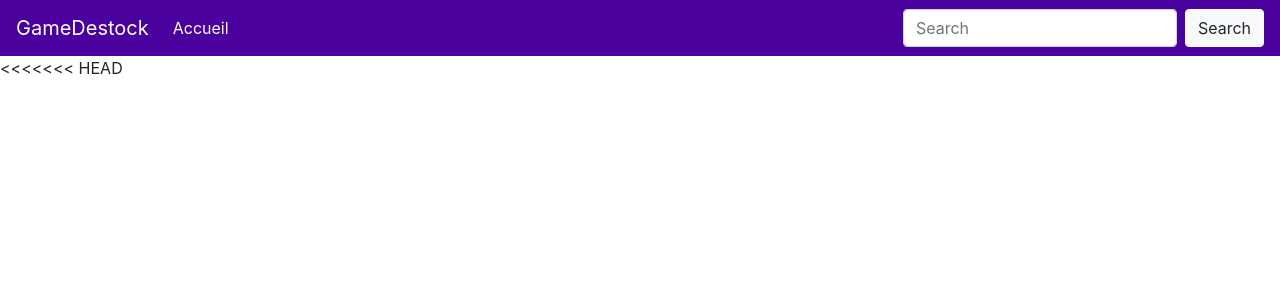
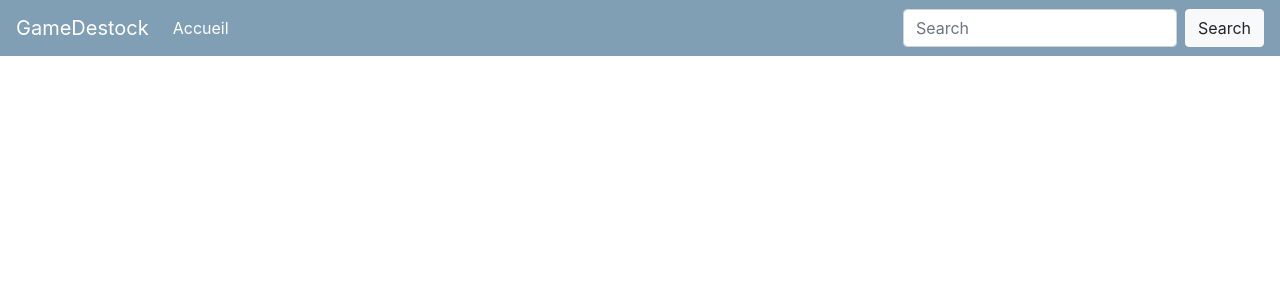
Before and after one commit to JustDams/uf-web-b2, a Symfony app: template templates/games/index.html.twig in a window 1280 px wide. Shown: the top 300 px of the page. Run offline with Twig, Linux system fonts and the light colour scheme; the template is opened without the code that fills it, so the values that code supplies are empty; some libraries are stand-ins or nearby versions.

Commit message:
refactor games index

```diff
--- /dev/null
+++ b/public/css/games.css
@@ -0,0 +1,3 @@
+.btn-buy {
+    border-radius: 0 0 .25rem .25rem;
+}
--- a/public/css/header.css
+++ b/public/css/header.css
@@ -1,3 +1,3 @@
 .navbar-bg {
-    background-color: rgb(73, 0, 156);
+    background-color: rgb(128, 158, 180);
 }
--- /dev/null
+++ b/public/css/style.css
@@ -0,0 +1,3 @@
+.main-content-container {
+    padding-top: 5em;
+}
--- a/templates/base.html.twig
+++ b/templates/base.html.twig
@@ -5,13 +5,13 @@
 	<title>
 		{% block title %}{% endblock %}
 	</title>
-		{% block stylesheets %}
+	<link href="{{asset('/css/style.css')}}" type="text/css" rel="stylesheet">
 	<link href="{{asset('/css/header.css')}}" type="text/css" rel="stylesheet">
 	<link rel="stylesheet" href="https://stackpath.bootstrapcdn.com/bootstrap/4.4.1/css/bootstrap.min.css" integrity="sha384-Vkoo8x4CGsO3+Hhxv8T/Q5PaXtkKtu6ug5TOeNV6gBiFeWPGFN9MuhOf23Q9Ifjh" crossorigin="anonymous">
-		{% endblock %}
+	{% block stylesheets %}{% endblock %}
 </head>
 <body>
-		<header>
+	<header class="fixed-top">
 		<nav class="navbar navbar-expand-lg navbar-dark navbar-bg">
 			<a class="navbar-brand" href="#">GameDestock</a>
 			<button class="navbar-toggler" type="button" data-toggle="collapse" data-target="#navbarSupportedContent" aria-controls="navbarSupportedContent" aria-expanded="false" aria-label="Toggle navigation">
@@ -33,11 +33,12 @@
 			</div>
 		</nav>
 	</header>
+	<main class="main-content-container">
 		{% block body %}{% endblock %}
-		{% block javascripts %}
+	</main>
 	<script src="https://code.jquery.com/jquery-3.4.1.slim.min.js" integrity="sha384-J6qa4849blE2+poT4WnyKhv5vZF5SrPo0iEjwBvKU7imGFAV0wwj1yYfoRSJoZ+n" crossorigin="anonymous"></script>
 	<script src="https://cdn.jsdelivr.net/npm/popper.js@1.16.0/dist/umd/popper.min.js" integrity="sha384-Q6E9RHvbIyZFJoft+2mJbHaEWldlvI9IOYy5n3zV9zzTtmI3UksdQRVvoxMfooAo" crossorigin="anonymous"></script>
 	<script src="https://stackpath.bootstrapcdn.com/bootstrap/4.4.1/js/bootstrap.min.js" integrity="sha384-wfSDF2E50Y2D1uUdj0O3uMBJnjuUD4Ih7YwaYd1iqfktj0Uod8GCExl3Og8ifwB6" crossorigin="anonymous"></script>
-		{% endblock %}
+	{% block javascripts %}{% endblock %}
 	</body>
 </html>
--- a/templates/games/index.html.twig
+++ b/templates/games/index.html.twig
@@ -1,16 +1,34 @@
 {% extends 'base.html.twig' %}
 
-{% block title %}Accueil{% endblock %}
+{% block title %}
+	Accueil
+{% endblock %}
+
+{% block stylesheets %}
+	<link href="{{asset('/css/games.css')}}" type="text/css" rel="stylesheet">
+{% endblock %}
 
 {% block body %}
-<<<<<<< HEAD
-<style>
-    .example-wrapper { margin: 1em auto; max-width: 800px; width: 95%; font: 18px/1.5 sans-serif; }
-    .example-wrapper code { background: #F5F5F5; padding: 2px 6px; }
-</style>
-
-
-    {% for game in games  %}
-        {{ game.title }}
-    {% endfor %}
+	<div class="container">
+		<div class="row">
+			{% for g in games %}
+				<div class="col-sm-4 mb-4">
+					<div class="card" style="width: 18rem;">
+						<div class="card-body">
+							<h5 class="card-title">{{g.title}}</h5>
+							<h6 class="card-subtitle mb-2 text-muted">{{g.publishers}}</h6>
+							<p class="card-text">With supporting text below as a natural lead-in to additional content.</p>
+							{% set genres = g.genres | split(',') %}
+							{% for genre in genres  %}
+								<div class="badge badge-primary text-wrap" style="width: fit-content;">
+									{{ genre }}
+								</div>
+							{% endfor %}
+						</div>
+						<a href="#" class="btn btn-secondary btn-buy">Acheter le jeu</a>
+					</div>
+				</div>
+			{% endfor %}
+		</div>
+	</div>
 {% endblock %}
```
Also changed, not shown: src/Controller/GamesController.php (+2 -7 lines), src/Repository/GamesRepository.php (+9 -0 lines). Lines whose indentation alone changed are shown as unchanged.
